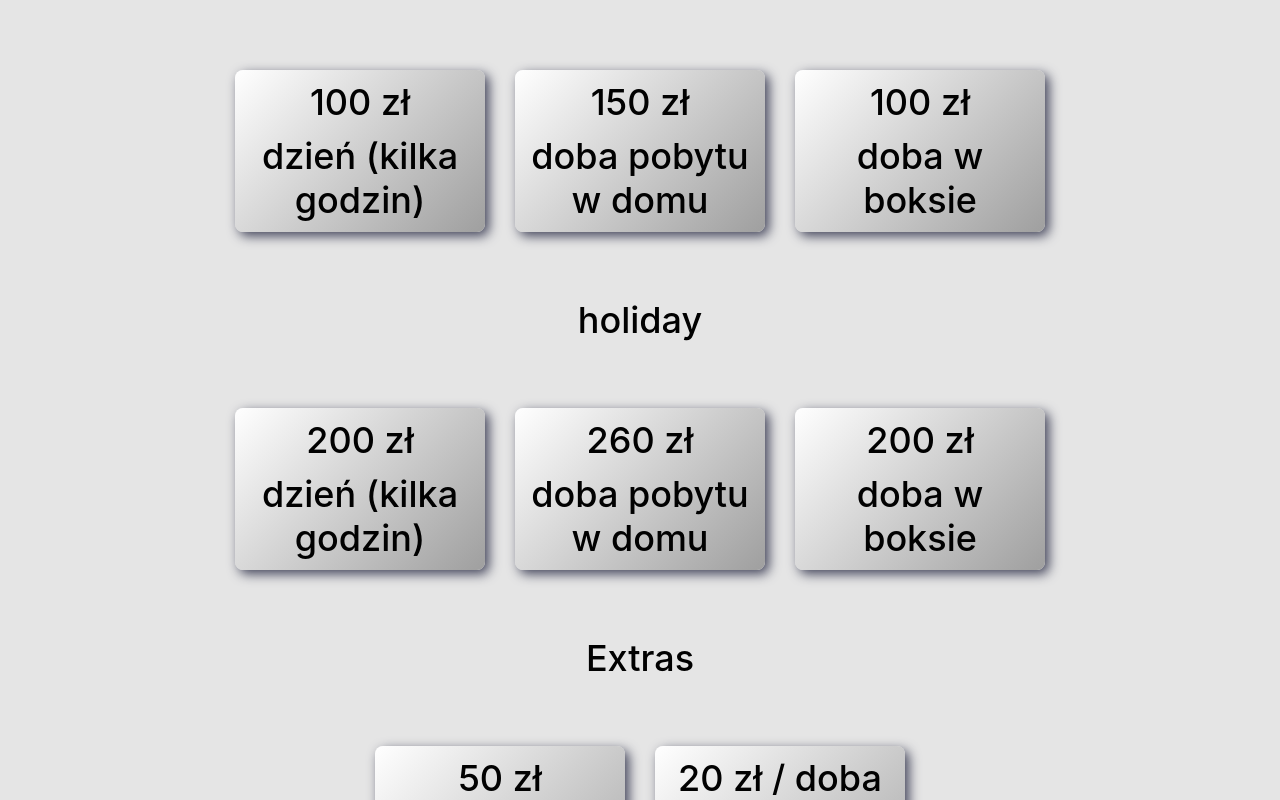
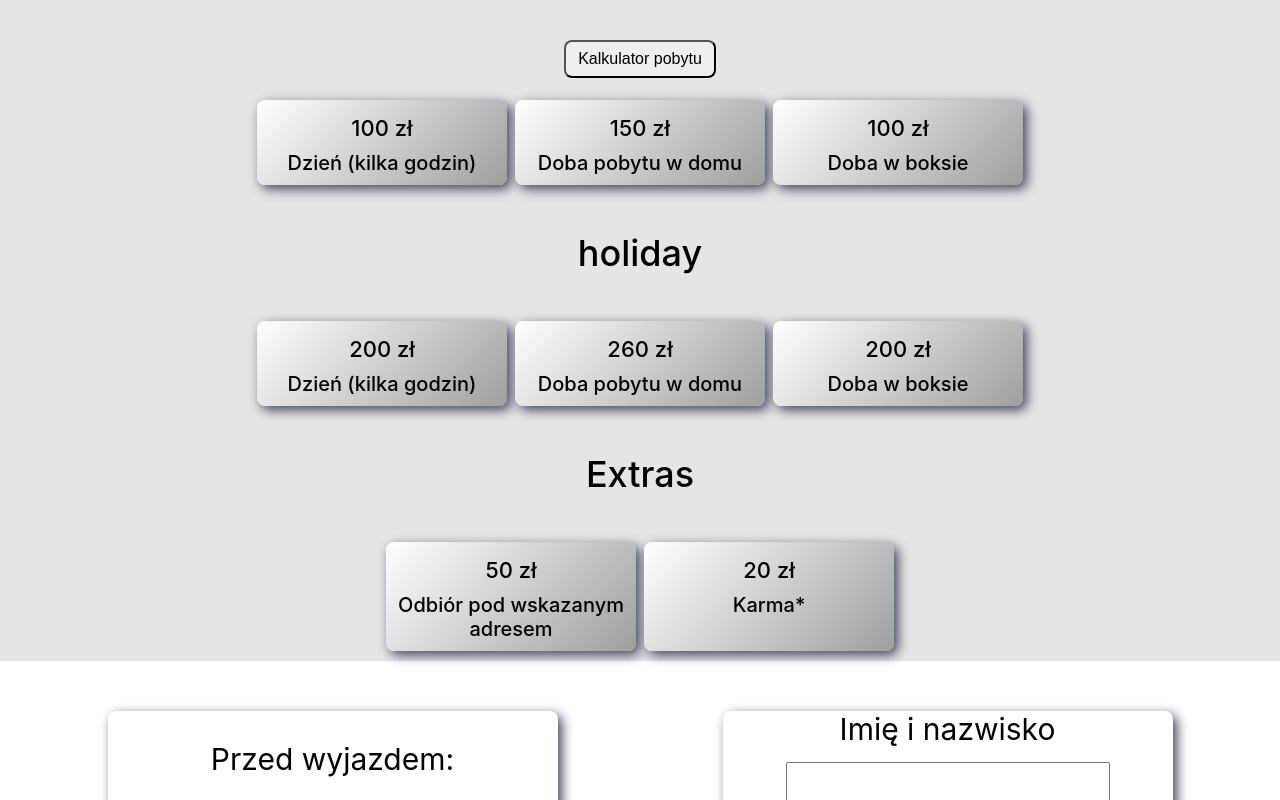
Before and after one commit to DawidBartus/zoo_v2, a React (Create React App) app: page / in a window 1280 px wide. Shown: the part 940-1740 px from the top of the page. Built offline with nearby package versions, Linux system fonts and the light colour scheme.

Commit message:
pricelist

```diff
--- a/src/components/navigation/navigation.jsx
+++ b/src/components/navigation/navigation.jsx
@@ -6,6 +6,7 @@ import { useEffect, useState } from 'react';
 const Navigation = () => {
   const [isScrolled, setIsScrolled] = useState(false);
   const [shouldBeDark, setShouldBeDark] = useState(false);
+  const [isOnTop, setIsOnTop] = useState(true);
 
   const scrollToElement = id => {
     const element = document.getElementById(id);
@@ -31,6 +32,11 @@ const Navigation = () => {
 
     if (scrollTop > 0) {
       setIsScrolled(true);
+    }
+    if (scrollTop === 0) {
+      setIsOnTop(false);
+    } else {
+      setIsOnTop(true);
     }
   };
 
@@ -81,11 +87,15 @@ const Navigation = () => {
           Kontakt
         </button>
       </nav>
-      <FontAwesomeIcon
-        icon={faArrowUp}
-        className={style.arrowUp}
-        onClick={() => scrollToElement('root')}
-      />
+      {isOnTop ? (
+        <FontAwesomeIcon
+          icon={faArrowUp}
+          className={style.arrowUp}
+          onClick={() => scrollToElement('root')}
+        />
+      ) : (
+        ''
+      )}
     </>
   );
 };
--- a/src/components/priceList/priceList.jsx
+++ b/src/components/priceList/priceList.jsx
@@ -1,28 +1,110 @@
 import { normalPrice, holidayPrice, extras } from './priceListUtils/price';
 import style from './priceListStyle.module.css';
+import { useState } from 'react';
 
-const priceListGenerator = array => {
-  return array.map(prices => {
-    const { id, price, service } = prices;
+const CalcComponent = ({ price, onTotalPriceChange }) => {
+  const [calc, setCalc] = useState(0);
+  const [totalPrice, setTotalPrice] = useState(0);
 
-    return (
-      <li key={id} className={style.priceListIteam}>
-        <p className={style.priceListPrice}>{price}</p>
-        <p>{service}</p>
-      </li>
-    );
-  });
+  return (
+    <div className={style.priceListCalcOn}>
+      <button
+        className={style.calcBttn}
+        onClick={() => {
+          setCalc(prevState => prevState + 1);
+          setTotalPrice(prevTotalPrice => (calc + 1) * price);
+          onTotalPriceChange((calc + 1) * price);
+        }}
+      >
+        +
+      </button>
+      {calc > 0 ? (
+        <button
+          className={style.calcBttn}
+          onClick={() => {
+            setCalc(prevState => prevState - 1);
+            setTotalPrice(prevTotalPrice => (calc - 1) * price);
+            onTotalPriceChange((calc - 1) * price);
+          }}
+        >
+          -
+        </button>
+      ) : (
+        ''
+      )}
+      <p className={style.proceListParagraph}>Ilość: {calc}</p>
+      <p className={style.proceListParagraph}>Koszt: {totalPrice}</p>
+    </div>
+  );
 };
 
 const PriceList = () => {
+  const [isCalcOn, setIsCalcOn] = useState(false);
+  const [totalPrices, setTotalPrices] = useState([]);
+
+  const handleTotalPriceChange = (index, totalPrice) => {
+    setTotalPrices(prevTotalPrices => {
+      const updatedTotalPrices = [...prevTotalPrices];
+      updatedTotalPrices[index] = totalPrice;
+      return updatedTotalPrices;
+    });
+  };
+
+  const priceListGenerator = array => {
+    return array.map(({ id, price, service }, index) => {
+      return (
+        <li key={id} className={style.priceListIteam}>
+          <p className={style.priceListPrice}>
+            {price} <span>zł</span>
+          </p>
+          {isCalcOn ? (
+            <CalcComponent
+              price={price}
+              onTotalPriceChange={totalPrice =>
+                handleTotalPriceChange(index, totalPrice)
+              }
+            />
+          ) : (
+            ''
+          )}
+          <p className={style.proceListParagraph}>{service}</p>
+        </li>
+      );
+    });
+  };
+
+  const calculateTotalPriceSum = () => {
+    const numbersOnly = totalPrices.filter(item => typeof item === 'number');
+    const sum = numbersOnly.reduce(
+      (accumulator, currentValue) => accumulator + currentValue,
+      0
+    );
+    return sum;
+  };
+
   return (
     <section id="price" className={style.priceListHolder}>
       <p>Standard</p>
+      <button
+        className={style.calcBttnOnOff}
+        onClick={() => {
+          setIsCalcOn(!isCalcOn);
+        }}
+      >
+        Kalkulator pobytu
+      </button>
       <ul className={style.priceList}>{priceListGenerator(normalPrice)}</ul>
       <p>holiday</p>
       <ul className={style.priceList}>{priceListGenerator(holidayPrice)}</ul>
       <p>Extras</p>
       <ul className={style.priceList}>{priceListGenerator(extras)}</ul>
+      {isCalcOn ? (
+        <p className={style.totalSumFixed}>
+          Total Sum: {calculateTotalPriceSum()}
+        </p>
+      ) : (
+        ''
+      )}
     </section>
   );
 };
--- a/src/components/priceList/priceListStyle.module.css
+++ b/src/components/priceList/priceListStyle.module.css
@@ -7,7 +7,7 @@
   font-size: 30px;
   background-color: #45454523;
 }
-.priceListHolder p {
+.priceListHolder {
   font-size: 36px;
   font-weight: 500;
 }
@@ -23,8 +23,14 @@
   -moz-box-shadow: 4px 4px 12px 0px rgba(66, 68, 90, 1);
   box-shadow: 4px 4px 12px 0px rgba(66, 68, 90, 1);
 }
-.priceListIteam p {
+
+.priceListPrice {
+  font-size: 22px;
+  margin: 15px 0px 10px;
+}
+.proceListParagraph {
   margin: 10px;
+  font-size: 20px;
 }
 
 .priceList {
@@ -34,5 +40,45 @@
   display: flex;
   justify-content: center;
   flex-wrap: wrap;
-  gap: 30px;
+  gap: 8px;
+  margin: 10px;
 }
+.priceListCalcOn {
+  display: flex;
+  font-size: 20px;
+  justify-content: space-evenly;
+  align-items: center;
+}
+.totalSumFixed {
+  position: fixed;
+  bottom: 0;
+  background-color: rgba(255, 255, 255, 0.629);
+  border-radius: 8px;
+  padding: 12px 8px;
+}
+.calcBttnOnOff {
+  padding: 8px 12px;
+  font-size: 16px;
+  border-radius: 8px;
+  margin-bottom: 12px;
+  cursor: pointer;
+}
+.calcBttn {
+  height: 22px;
+  width: 22px;
+  border: 1px solid black;
+  border-radius: 8px;
+  font-size: 18px;
+  cursor: pointer;
+  padding: 0;
+}
+.calcBttn:hover {
+  -webkit-box-shadow: 2px 2px 12px 0px rgba(66, 68, 90, 1);
+  -moz-box-shadow: 2px 2px 12px 0px rgba(66, 68, 90, 1);
+  box-shadow: 2px 2px 12px 0px rgba(66, 68, 90, 1);
+}
+.calcBttnOnOff:hover {
+  -webkit-box-shadow: 2px 2px 12px 0px rgba(66, 68, 90, 1);
+  -moz-box-shadow: 2px 2px 12px 0px rgba(66, 68, 90, 1);
+  box-shadow: 2px 2px 12px 0px rgba(66, 68, 90, 1);
+}
--- a/src/components/priceList/priceListUtils/price.js
+++ b/src/components/priceList/priceListUtils/price.js
@@ -1,14 +1,14 @@
 export const normalPrice = [
-  { id: 'standardH', service: 'dzień (kilka godzin)', price: '100 zł' },
-  { id: 'standardD', service: 'doba pobytu w domu', price: '150 zł' },
-  { id: 'standardDK', service: 'doba w boksie', price: '100 zł' },
+  { id: 'standardH', service: 'Dzień (kilka godzin)', price: 100 },
+  { id: 'standardD', service: 'Doba pobytu w domu', price: 150 },
+  { id: 'standardDK', service: 'Doba w boksie', price: 100 },
 ];
 export const holidayPrice = [
-  { id: 'holidayH', service: 'dzień (kilka godzin)', price: '200 zł' },
-  { id: 'holidayD', service: 'doba pobytu w domu', price: '260 zł' },
-  { id: 'holidayDK', service: 'doba w boksie', price: '200 zł' },
+  { id: 'holidayH', service: 'Dzień (kilka godzin)', price: 200 },
+  { id: 'holidayD', service: 'Doba pobytu w domu', price: 260 },
+  { id: 'holidayDK', service: 'Doba w boksie', price: 200 },
 ];
 export const extras = [
-  { id: 'extrasP', service: 'odbiór pod wskazanym adresem', price: '50 zł' },
-  { id: 'extrasF', service: 'karma*', price: '20 zł / doba' },
+  { id: 'extrasP', service: 'Odbiór pod wskazanym adresem', price: 50 },
+  { id: 'extrasF', service: 'Karma*', price: 20 },
 ];
```
